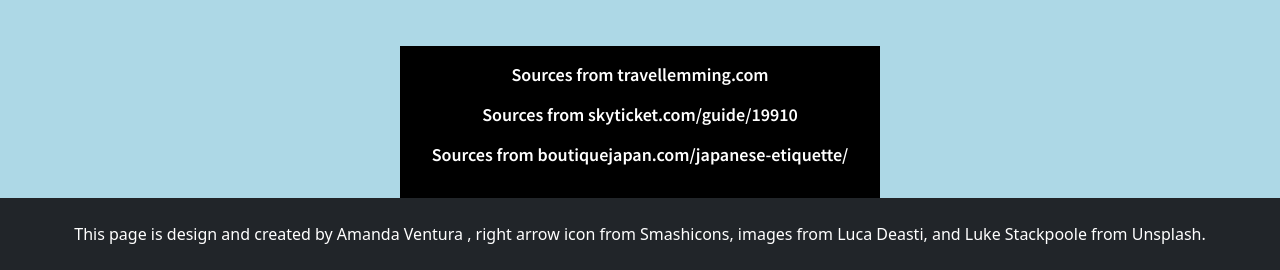
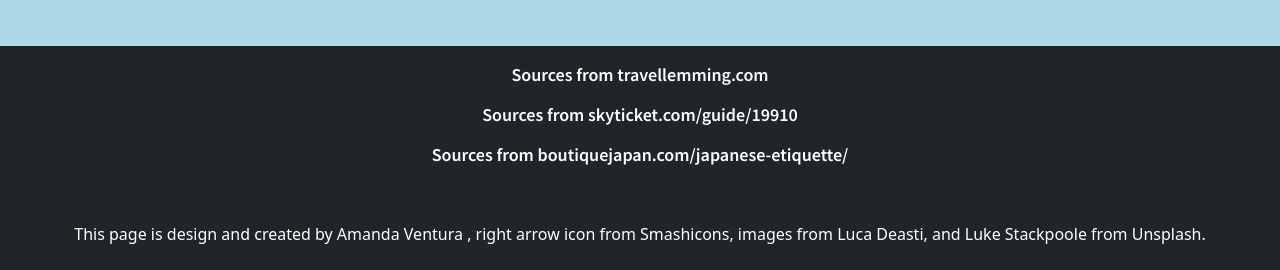
Before and after one commit to ASV185/The-Book-of-Culture-Taboos, a plain HTML site: page japanese.html in a window 1280 px wide. Shown: the part 1449-1719 px from the top of the page. Drawn offline with nearby package versions, Linux system fonts and the light colour scheme; a web font is replaced by a local one.

Commit message:
changed styling for resources section

```diff
--- a/japanese.html
+++ b/japanese.html
@@ -91,7 +91,7 @@
             </div>
         </div>
     </div>
-    <section class="resources-section pt-3 pb-3">
+    <section class="resources-section pt-3 pb-3 bg-dark">
         <p>
             Sources from <a href="https://travellemming.com/perspectives/japan-taboos-to-avoid/?srsltid=AfmBOoq-GROdZdrtgW64TAzVsvQGPrsSIaVzXaKbVWw8F729P7G5dvaU"
             target="_blank" class="source-link">travellemming.com</a>
--- a/src/style.css
+++ b/src/style.css
@@ -96,9 +96,6 @@ ul {
 
 .resources-section {
     text-align: center;
-    background-color: black;
-    margin-left: 400px;
-    margin-right: 400px;
 }
 
 .resources-section p {
```
